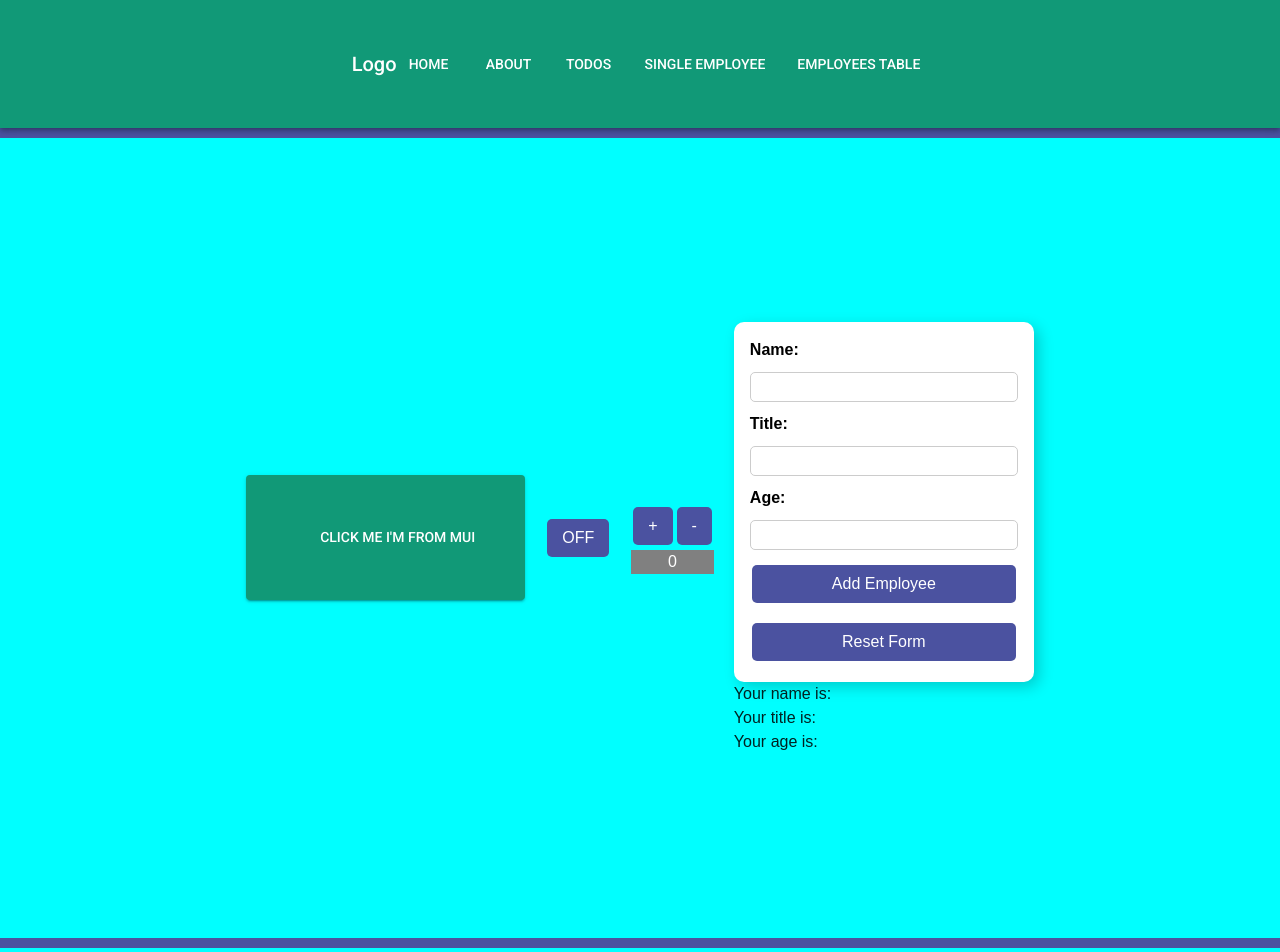
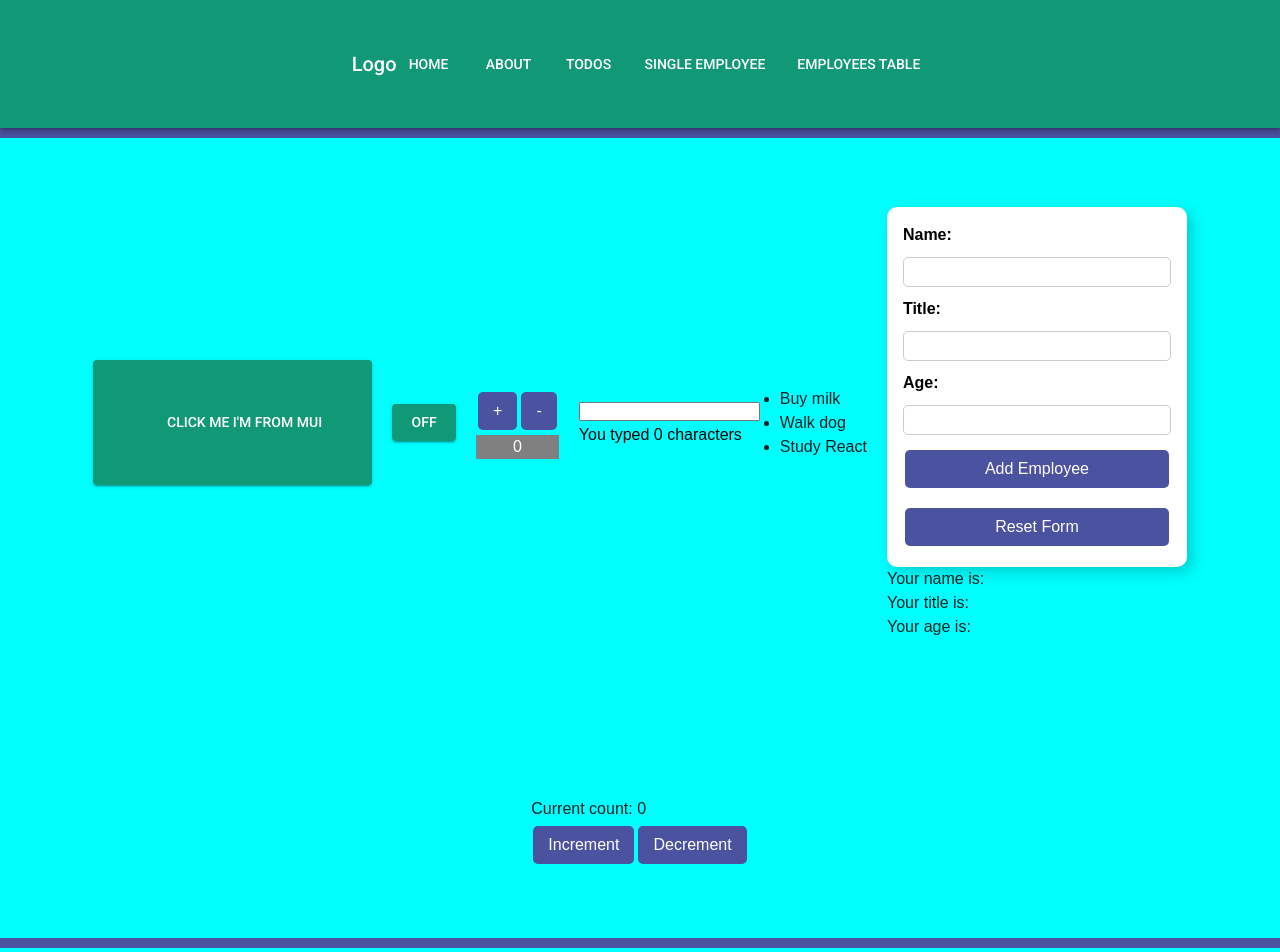
Before and after one commit to 1967cooder/demo-basics, a React (Vite) app: page / in a window 1280 px wide. Shown: the top 952 px of the page. Built offline with nearby package versions, Linux system fonts and the light colour scheme; no server answers; some icons are missing.

Commit message:
added Components: FilteredList,LoadingExample,ParentAndChild,TextWithCounter,TodoList,ToggleButton,UsernameForm, added changes to Home and SingleEmployee.jsx

```diff
--- /dev/null
+++ b/src/Components/FilteredList.jsx
@@ -0,0 +1,37 @@
+// 6. Simple Filtered List
+
+// Pseudocode (problem)
+
+// You have a list of names: ["Alice", "Bob", "Charlie", "David"].
+// Add an input box.
+// As the user types, filter the list to show only names that contain the input text (case-insensitive).
+// Render the filtered names.
+import { useState } from "react";
+
+const names = ["Alice", "Bob", "Charlie", "David"];
+
+function FilteredList() {
+  const [filter, setFilter] = useState("");
+
+  const filteredNames = names.filter((name) =>
+    name.toLowerCase().includes(filter.toLowerCase())
+  );
+
+  return (
+    <div>
+      <input
+        type="text"
+        placeholder="Searche name..."
+        value={filter}
+        onChange={(e) => setFilter(e.target.value)}
+      />
+      <ul>
+        {filteredNames.map((name) => (
+          <li key={name}>{name}</li>
+        ))}
+      </ul>
+    </div>
+  );
+}
+
+export default FilteredList;
--- a/src/Components/Home.jsx
+++ b/src/Components/Home.jsx
@@ -5,9 +5,12 @@ import Card from "../Components/Card.jsx";
 import Counter from "../Components/Counter.jsx";
 import Footer from "../Components/Footer.jsx";
 import Form from "../Components/Form.jsx";
-import { Button, ToggleButton } from "@mui/material";
+import { Button } from "@mui/material";
 import DeleteIcon from "@mui/icons-material/Delete";
-import MyButton from "../Components/MyButton.jsx";
+import ToggleButton from "./ToggleButton.jsx";
+import TextWithCounter from "./TextWithCounter.jsx";
+import TodoList from "./TodoList.jsx";
+import ParentAndChild from "./ParentAndChild.jsx";
 
 function Home() {
   // const { count, setCount } = useCounter(); // Using custom hook
@@ -87,7 +90,7 @@ function Home() {
           Click me I'm from MUI
         </Button>
 
-        <MyButton />
+        <ToggleButton />
 
         {employees.map((employee) => {
           console.log(employee);
@@ -105,11 +108,14 @@ function Home() {
         })}
 
         <Counter count={count} setCount={setCount} />
+        <TextWithCounter />
+        <TodoList />
         <Form
           formData={formData}
           setFormData={setFormData}
           handleClick={handleClick}
         />
+        <ParentAndChild />
       </div>
     </>
   );
--- /dev/null
+++ b/src/Components/LoadingExample.jsx
@@ -0,0 +1,26 @@
+// 5. Conditional Rendering Based on State
+
+// Pseudocode (problem)
+
+// Make a component that simulates “loading”.
+// Have state isLoading that starts as true.
+// After 2 seconds, set isLoading to false.
+// While loading: show "Loading...".
+// After loading: show "Data loaded".
+
+import { useEffect, useState } from "react";
+
+const LoadingExample = () => {
+  const [loading, setIsLoading] = useState(true);
+
+  useEffect(() => {
+    const timer = setTimeout(() => {
+      setIsLoading(false);
+    }, 2000); //2 seconds
+
+    return () => clearTimeout(timer); //cleanup function
+  }, []); //empty dependency array means it runs once on mount
+  return <div>{loading ? <p>Loading...</p> : <p>Data loaded!</p>}</div>;
+};
+
+export default LoadingExample;
--- a/src/Components/MyButton.jsx
+++ /dev/null
@@ -1,11 +0,0 @@
-import React, { useState } from "react";
-
-const MyButton = () => {
-  const [isOn, setIsOn] = useState(false); //initiall state false
-  const handleClick = () => {
-    setIsOn(!isOn); //toggle the state
-  };
-  return <button onClick={handleClick}>{isOn ? "On" : "OFF"}</button>;
-};
-
-export default MyButton;
--- /dev/null
+++ b/src/Components/ParentAndChild.jsx
@@ -0,0 +1,41 @@
+// 4. Parent–Child Communication via Props
+// Pseudocode (problem)
+// Create a parent component with a number in its state, starting at 0.
+// Create a child button component.
+// Parent passes:
+// The current number.
+// A function to increase the number by 1
+// Child shows the current number and a button labeled "Increment".
+// Clicking the child’s button updates the parent’s state.
+
+import { useState } from "react";
+
+function Child({ count, onIncrement, onDecrement }) {
+  return (
+    <div>
+      <p>Current count: {count}</p>
+      <button onClick={onIncrement}>Increment</button>
+      <button onClick={onDecrement}>Decrement</button>
+    </div>
+  );
+}
+function Parent() {
+  const [count, setCount] = useState(0);
+
+  const handleIncrement = () => {
+    setCount(count + 1);
+  };
+  const handleDecrement = () => {
+    setCount(count - 1);
+  };
+
+  return (
+    <Child
+      count={count}
+      onIncrement={handleIncrement}
+      onDecrement={handleDecrement}
+    />
+  );
+}
+
+export default Parent;
--- a/src/Components/SingleEmployee.css
+++ b/src/Components/SingleEmployee.css
@@ -9,6 +9,7 @@
 /* Контейнер за цялата страница */
 .employee-page-container {
   display: flex;
+
   flex-direction: column;
   align-items: center;
   justify-content: flex-start;
--- a/src/Components/SingleEmployee.jsx
+++ b/src/Components/SingleEmployee.jsx
@@ -7,6 +7,9 @@ import { useParams } from "react-router"; //This hook allows you to access dynam
 //For example, if your route is /employees/5, useParams() will give you { id: "5" }.
 import useAxios from "../hooks/useAxios";
 import "./SingleEmployee.css";
+import UsernameForm from "./UsernameForm";
+import LoadingExample from "./LoadingExample";
+import FilteredList from "./FilteredList";
 
 const SingleEmployee = () => {
   const { id } = useParams(); //Extracts the id parameter from the URL.For example, if your URL is /employees/3, id will be "3".
@@ -134,6 +137,7 @@ const SingleEmployee = () => {
     //toggleEdit switches the state isEditing between true and false, which toggles between the display view and the edit form.
     //The button shows the text "Edit" on the page.
     <div className="container">
+      <FilteredList />
       <div className="employee-page-container">
         <h3>Employee Details</h3>
         <p>Name: {employee?.name}</p>
@@ -142,6 +146,9 @@ const SingleEmployee = () => {
         <p>Is Favourite: {employee?.isFavourite ? "Yes" : "No"}</p>
         <button onClick={toggleEdit}>Edit</button>
       </div>
+
+      <UsernameForm />
+      <LoadingExample />
     </div>
   );
 };
--- /dev/null
+++ b/src/Components/TextWithCounter.jsx
@@ -0,0 +1,29 @@
+// 2. Controlled Input With Live Character Count
+
+// Pseudocode (problem)
+
+// Create a text input.
+// Store its value in component state.
+// Show text: "You typed X characters" under the input.
+// Update X as the user types.
+// If X > 20, show the text in red, otherwise normal.
+
+import { useState } from "react";
+
+const TextWithCounter = () => {
+  const [text, setText] = useState("");
+
+  const length = text.length;
+  const isTooLong = length > 20;
+
+  return (
+    <div>
+      <input value={text} onChange={(e) => setText(e.target.value)} />
+      <p style={{ color: isTooLong ? "red" : "black" }}>
+        You typed {length} characters
+      </p>
+    </div>
+  );
+};
+
+export default TextWithCounter;
--- /dev/null
+++ b/src/Components/TodoList.jsx
@@ -0,0 +1,25 @@
+// 3. List Rendering With Unique Keys
+// Pseudocode (problem)
+// You have a list of todo items: ["Buy milk", "Walk dog", "Study React"].
+// Render them as an unordered list.
+// Each item should have a React key.
+// When you click an item, log its text to the console.
+
+const todos = ["Buy milk", "Walk dog", "Study React"];
+
+function TodoList() {
+  function handleClick(todo) {
+    console.log("Clicked:", todo);
+  }
+  return (
+    <ul>
+      {todos.map((todo) => (
+        <li key={todo} onClick={() => handleClick(todo)}>
+          {todo}
+        </li>
+      ))}
+    </ul>
+  );
+}
+
+export default TodoList;
--- /dev/null
+++ b/src/Components/ToggleButton.jsx
@@ -0,0 +1,27 @@
+// 1. Toggle Button With Dynamic Label
+
+// Pseudocode (problem)
+
+// Create a button.
+// Button text is "ON" when state is true, "OFF" when state is false.
+// Initial state is false (OFF).
+// When you click the button, toggle the state.
+// Text on the button must update accordingly.
+
+import React, { useState } from "react";
+import { Button } from "@mui/material";
+
+const ToggleButton = () => {
+  const [isOn, setIsOn] = useState(false); //initiall state false
+
+  const handleToggle = () => {
+    setIsOn(!isOn); //toggle the state
+  };
+  return (
+    <Button variant="contained" onClick={handleToggle}>
+      {isOn ? "On" : "OFF"}
+    </Button>
+  );
+};
+
+export default ToggleButton;
--- /dev/null
+++ b/src/Components/UsernameForm.jsx
@@ -0,0 +1,45 @@
+// 7. Simple Form With Validation (Required Field)
+
+//  Pseudocode (problem)
+// Create a form with a single input for “username”.
+// When the user submits:
+// If username is empty, show "Username is required" in red and do nothing else.
+// Otherwise, show an alert with "Hello, [username]!".
+// Prevent the form’s default page reload.
+
+import { useState } from "react";
+
+function UsernameForm() {
+  const [username, setUsername] = useState("");
+  const [error, setError] = useState("");
+
+  const handleSubmit = (e) => {
+    e.preventDefault(); // спира презареждането на страницата
+    if (username.trim() === "") {
+      setError("Username is required");
+    } else {
+      setError("");
+      alert(`Hello, ${username}`);
+      setUsername(""); // изчистване на полето (по избор)
+    }
+  };
+
+  const handleChange = (e) => {
+    setUsername(e.target.value);
+    if (error) setError(""); // премахване на грешката при въвеждане
+  };
+  return (
+    <form onSubmit={handleSubmit}>
+      <div>
+        <label>
+          Username:
+          <input type="text" value={username} onChange={handleChange} />
+        </label>
+        <button type="submit">Submit</button>
+      </div>
+      {error && <p style={{ color: "red" }}>{error}</p>}
+    </form>
+  );
+}
+
+export default UsernameForm;
```
Also changed, not shown: src/Components/MyForm.jsx (deleted).
